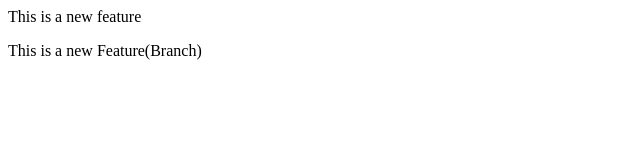
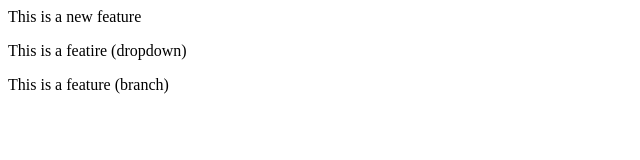
Before and after one commit to Mirza766/LocalRepo, a plain HTML site: page index.html in a window 1280 px wide. Shown: the whole page, without its empty margins (0-640 px from the left). Drawn offline with Linux system fonts and the light colour scheme.

Commit message:
Adding Both Features

```diff
--- a/index.html
+++ b/index.html
@@ -1,2 +1,3 @@
 <p>This is a new feature</p>
-<p>This is a new Feature(Branch)</p>
+<p>This is a featire (dropdown)</p>
+<p>This is a feature (branch)</p>
```
